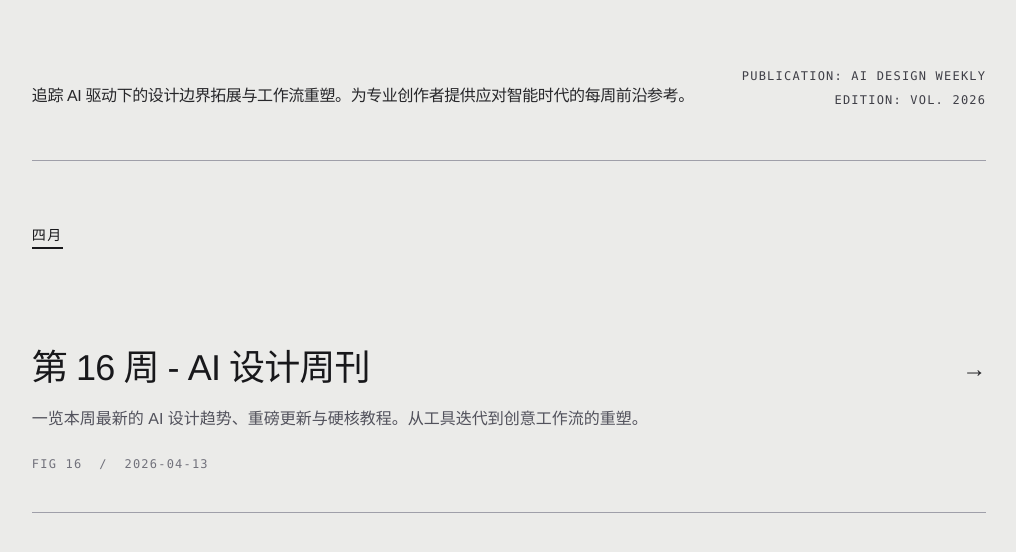
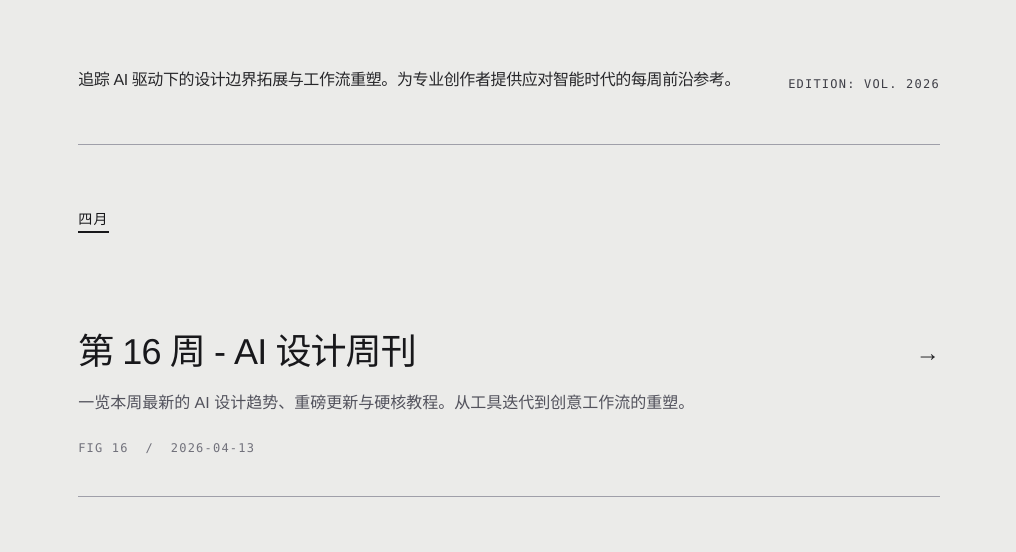
Before and after one commit to aigc17/ai-design-weekly, a Next.js app: page / in a window 1280 px wide. Shown: the top 552 px of the page, without its empty margins (131-1147 px from the left). Built offline with nearby package versions, Linux system fonts and the light colour scheme.

Commit message:
Remove PUBLICATION line leaving only EDITION for an asymmetric minimalist layout

```diff
--- a/src/app/page.tsx
+++ b/src/app/page.tsx
@@ -52,7 +52,6 @@ export default function Home() {
         {/* Right Side: Tech Text */}
         <div className="flex flex-col items-start lg:items-end text-xs font-mono tracking-widest text-zinc-700 gap-4">
           <div className="text-left lg:text-right uppercase leading-loose">
-            <p>PUBLICATION: AI DESIGN WEEKLY</p>
             <p>EDITION: VOL. 2026</p>
           </div>
         </div>
```
